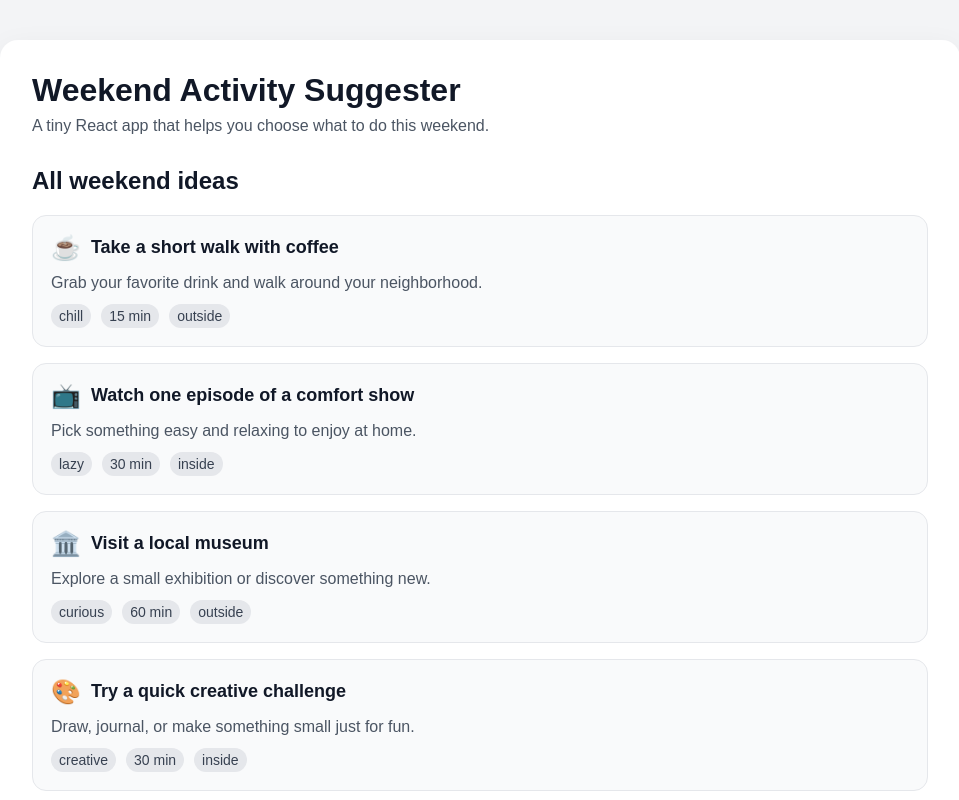
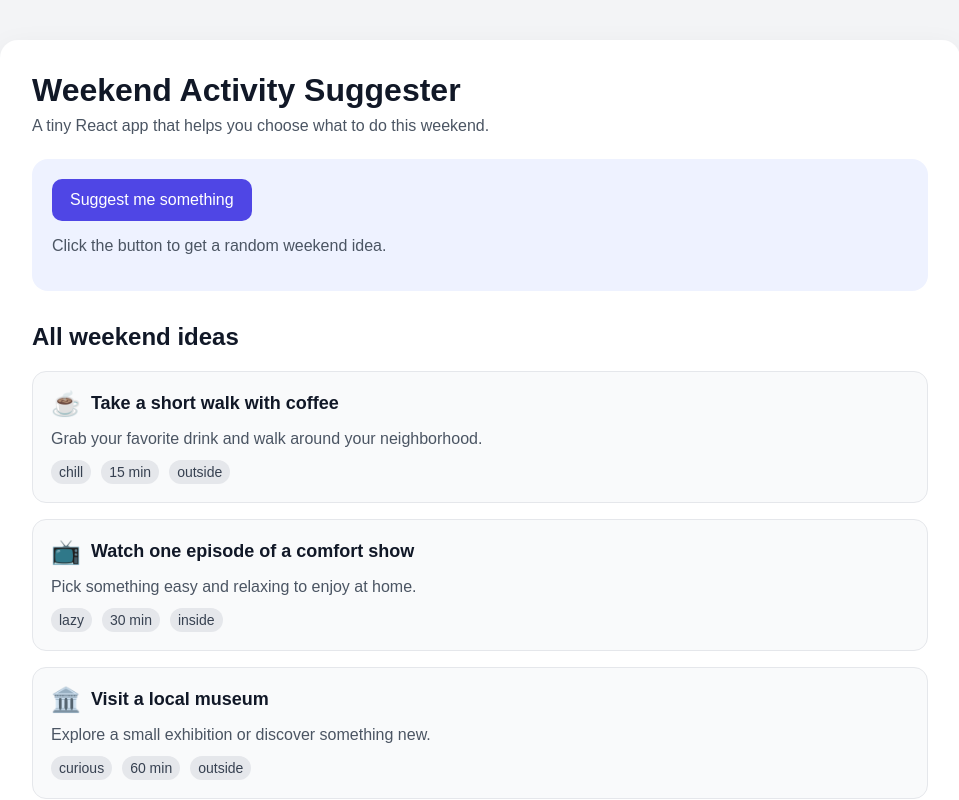
Before and after one commit to chiffa-fox/ReactWorkshop-WeekendActivitySuggester, a React (Vite) app: page / in a window 1280 px wide. Shown: the top 800 px of the page, without its empty margins (160-1119 px from the left). Built offline with nearby package versions, Linux system fonts and the light colour scheme.

Commit message:
Step 2: add random suggestion with useState

```diff
--- a/src/App.css
+++ b/src/App.css
@@ -71,3 +71,42 @@
     background: #e5e7eb;
     color: #374151;
 }
+
+.suggestion-card {
+    margin-top: 24px;
+    margin-bottom: 32px;
+    padding: 20px;
+    border-radius: 16px;
+    background: #eef2ff;
+}
+
+.suggestion-card button {
+    padding: 12px 18px;
+    font-size: 16px;
+    border: none;
+    border-radius: 10px;
+    cursor: pointer;
+    background: #4f46e5;
+    color: white;
+}
+
+.suggestion-card button:hover {
+    background: #4338ca;
+}
+
+.suggestion-placeholder {
+    margin-top: 16px;
+    color: #4b5563;
+}
+
+.suggestion-result {
+    margin-top: 18px;
+    padding: 16px;
+    border-radius: 14px;
+    background: white;
+}
+
+.suggestion-result h2 {
+    margin: 0;
+    font-size: 22px;
+}
--- a/src/App.jsx
+++ b/src/App.jsx
@@ -1,14 +1,28 @@
+import { useState } from 'react';
 import './App.css';
 import Header from './components/Header';
 import ActivityList from './components/ActivityList';
+import SuggestionCard from './components/SuggestionCard';
 import { activities } from './data/activities';
 
 function App() {
+    const [suggestion, setSuggestion] = useState(null);
+
+    function handleSuggestActivity() {
+        const randomIndex = Math.floor(Math.random() * activities.length);
+        setSuggestion(activities[randomIndex]);
+    }
+
     return (
         <div className="app">
             <Header
                 title="Weekend Activity Suggester"
                 subtitle="A tiny React app that helps you choose what to do this weekend."
+            />
+
+            <SuggestionCard
+                suggestion={suggestion}
+                onSuggest={handleSuggestActivity}
             />
 
             <ActivityList activities={activities} />
--- a/src/components/SuggestionCard.jsx
+++ b/src/components/SuggestionCard.jsx
@@ -1,12 +1,27 @@
 function SuggestionCard({ suggestion, onSuggest }) {
     return (
         <section className="suggestion-card">
-            <button onClick={onSuggest}>Suggest an activity</button>
+            <button onClick={onSuggest}>Suggest me something</button>
 
             {suggestion ? (
-                <h2>{suggestion}</h2>
+                <article className="suggestion-result">
+                    <div className="activity-top-row">
+                        <span className="activity-emoji">{suggestion.emoji}</span>
+                        <h2>{suggestion.title}</h2>
+                    </div>
+
+                    <p>{suggestion.description}</p>
+
+                    <div className="activity-meta">
+                        <span>{suggestion.mood}</span>
+                        <span>{suggestion.time} min</span>
+                        <span>{suggestion.location}</span>
+                    </div>
+                </article>
             ) : (
-                <p>Click the button to get a random activity.</p>
+                <p className="suggestion-placeholder">
+                    Click the button to get a random weekend idea.
+                </p>
             )}
         </section>
     );
```
